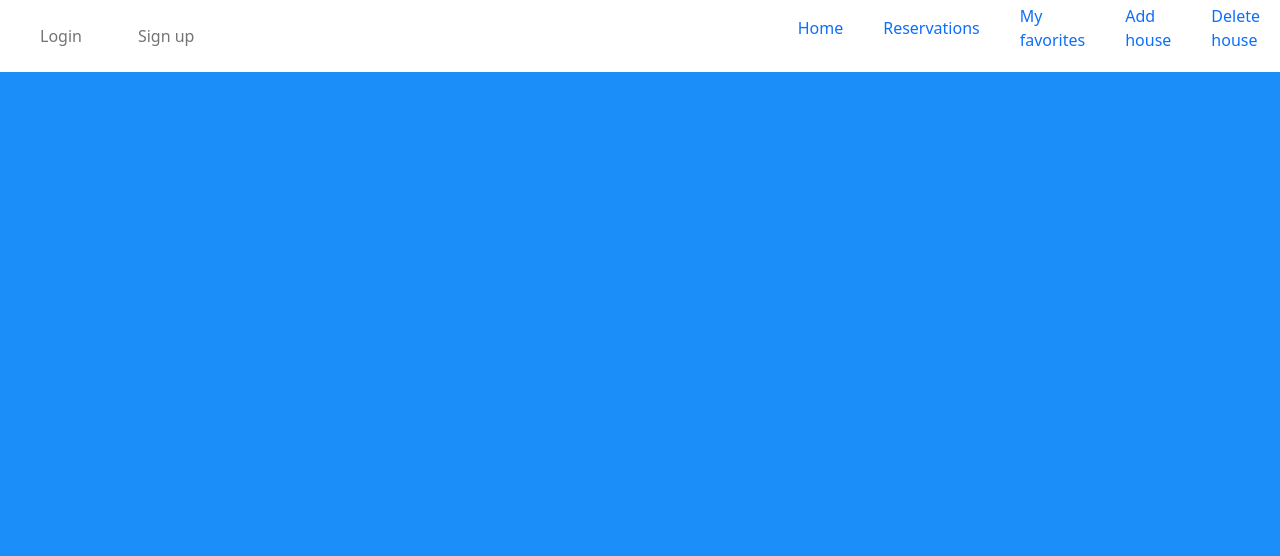
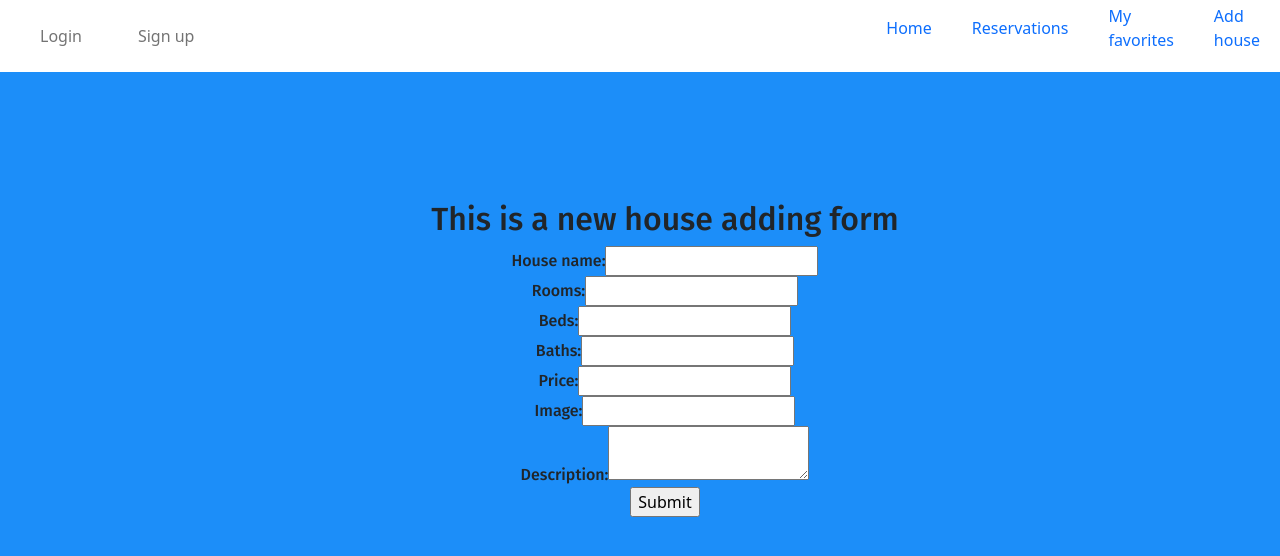
Before and after one commit to uzairali19/rent-house-front-end, a React (Create React App) app: page /add in a window 1280 px wide. Shown: the top 556 px of the page. Built offline with nearby package versions, Linux system fonts and the light colour scheme.

Commit message:
Create a new house adding form

```diff
--- a/src/App.js
+++ b/src/App.js
@@ -11,7 +11,6 @@ import HouseDetail from './components/Home/House-detail';
 import Favorites from './components/Favorites/Favorites';
 import Reservation from './components/Reservation/Reservation';
 import Add from './components/AddDeleteHouse/Add';
-import Delete from './components/AddDeleteHouse/Delete';
 
 const App = () => (
   <BrowserRouter>
@@ -25,7 +24,6 @@ const App = () => (
       <Route path="/favorites" element={<Favorites />} />
       <Route path="/reservation" element={<Reservation />} />
       <Route path="/add" element={<Add />} />
-      <Route path="/delete" element={<Delete />} />
     </Routes>
   </BrowserRouter>
 );
--- /dev/null
+++ b/src/components/AddDeleteHouse/Add.css
@@ -0,0 +1,7 @@
+.add-form {
+  display: flex;
+  flex-direction: column;
+  align-items: center;
+  margin-top: 200px;
+  margin-left: 50px;
+}
--- a/src/components/AddDeleteHouse/Add.js
+++ b/src/components/AddDeleteHouse/Add.js
@@ -1,9 +1,42 @@
 import React from 'react';
 import Header from '../Header';
+import './Add.css';
 
 const Add = () => (
   <div>
     <Header />
+    <form className="add-form">
+      <h2>This is a new house adding form</h2>
+      <label>
+        House name:
+        <input type="text" />
+      </label>
+      <label>
+        Rooms:
+        <input type="text" />
+      </label>
+      <label>
+        Beds:
+        <input type="text" />
+      </label>
+      <label>
+        Baths:
+        <input type="text" />
+      </label>
+      <label>
+        Price:
+        <input type="text" />
+      </label>
+      <label>
+        Image:
+        <input type="text" />
+      </label>
+      <label>
+        Description:
+        <textarea type="text" />
+      </label>
+      <input type="submit" value="Submit" />
+    </form>
   </div>
 );
 
--- a/src/components/AddDeleteHouse/Delete.js
+++ /dev/null
@@ -1,10 +0,0 @@
-import React from 'react';
-import Header from '../Header';
-
-const Delete = () => (
-  <div>
-    <Header />
-  </div>
-);
-
-export default Delete;
--- a/src/components/Header.js
+++ b/src/components/Header.js
@@ -65,9 +65,6 @@ const Header = () => {
             <Link to="/add">
               <li>Add house</li>
             </Link>
-            <Link to="/delete">
-              <li>Delete house</li>
-            </Link>
           </ul>
         </div>
       </nav>
```
